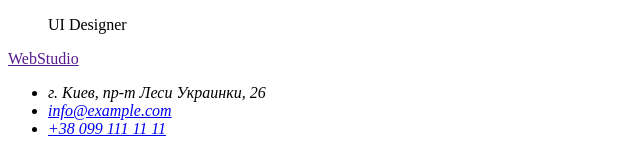
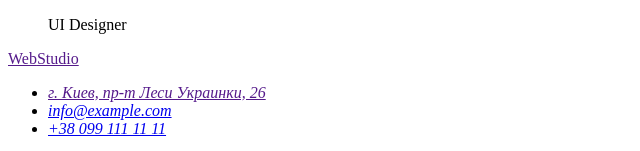
Before and after one commit to VadymMelnyk21/home_work1, a plain HTML site: page index.html in a window 1280 px wide. Shown: the part 2509-2660 px from the top of the page, without its empty margins (0-640 px from the left). Drawn offline with Linux system fonts and the light colour scheme.

Commit message:
вносит корректировки

```diff
--- a/index.html
+++ b/index.html
@@ -8,7 +8,7 @@
 </head>
 <body>
     <header>
-        <a href=""><span>Web</span>Studio</a>
+        <a href="">Web<span>Studio</span></a>
         <nav>
             <ul>
                 <li><a href="">Студия</a></li>
@@ -82,10 +82,10 @@
         </section>
     </main>
     <footer>
-        <a href=""><span>Web</span>Studio</a>
+        <a href="">Web<span>Studio</span></a>
         <address>
             <ul>
-                <li><a>г. Киев, пр-т Леси Украинки, 26</a></li>
+                <li><a href="">г. Киев, пр-т Леси Украинки, 26</a></li>
                 <li><a href="mailto:info@example.com">info@example.com</a></li>
                 <li><a href="tel:+380961111111">+38 099 111 11 11</a></li>
             </ul>
```
